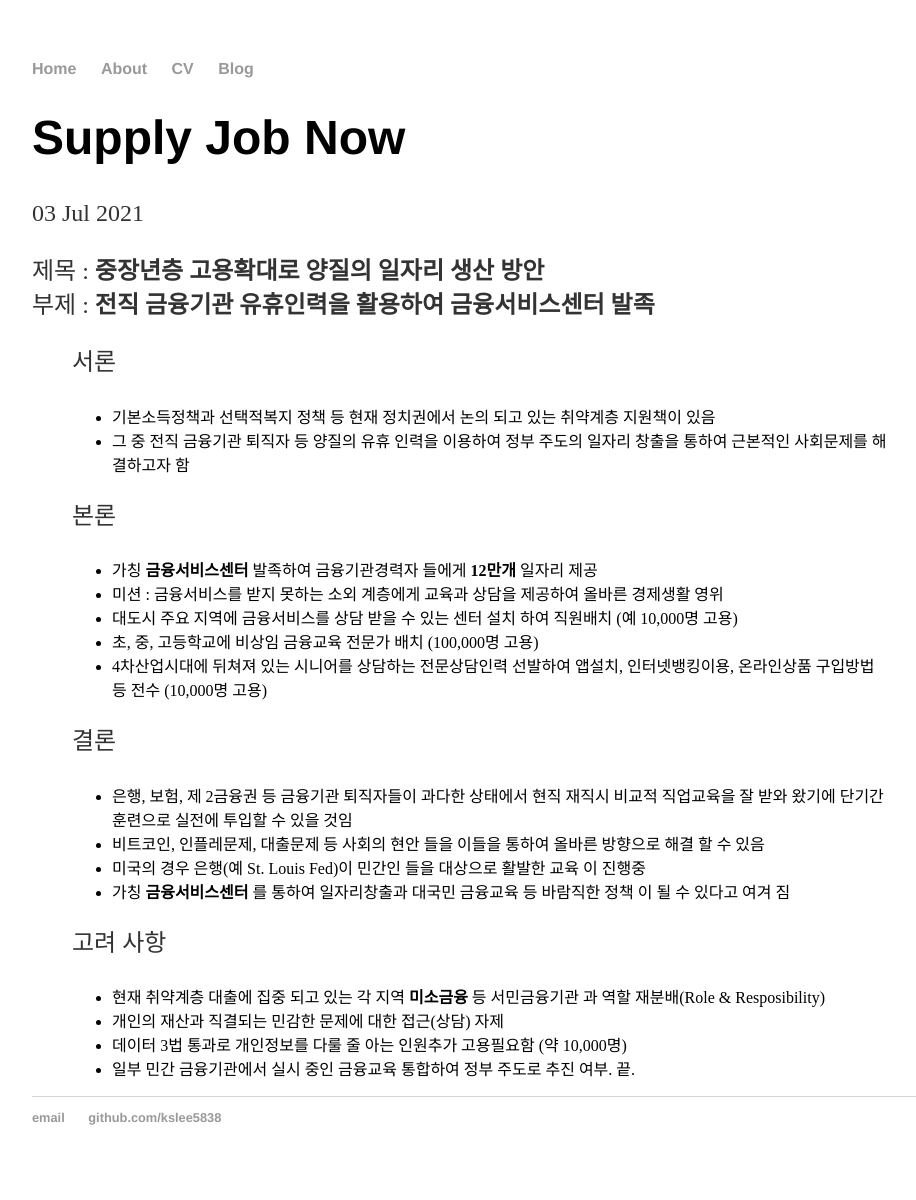
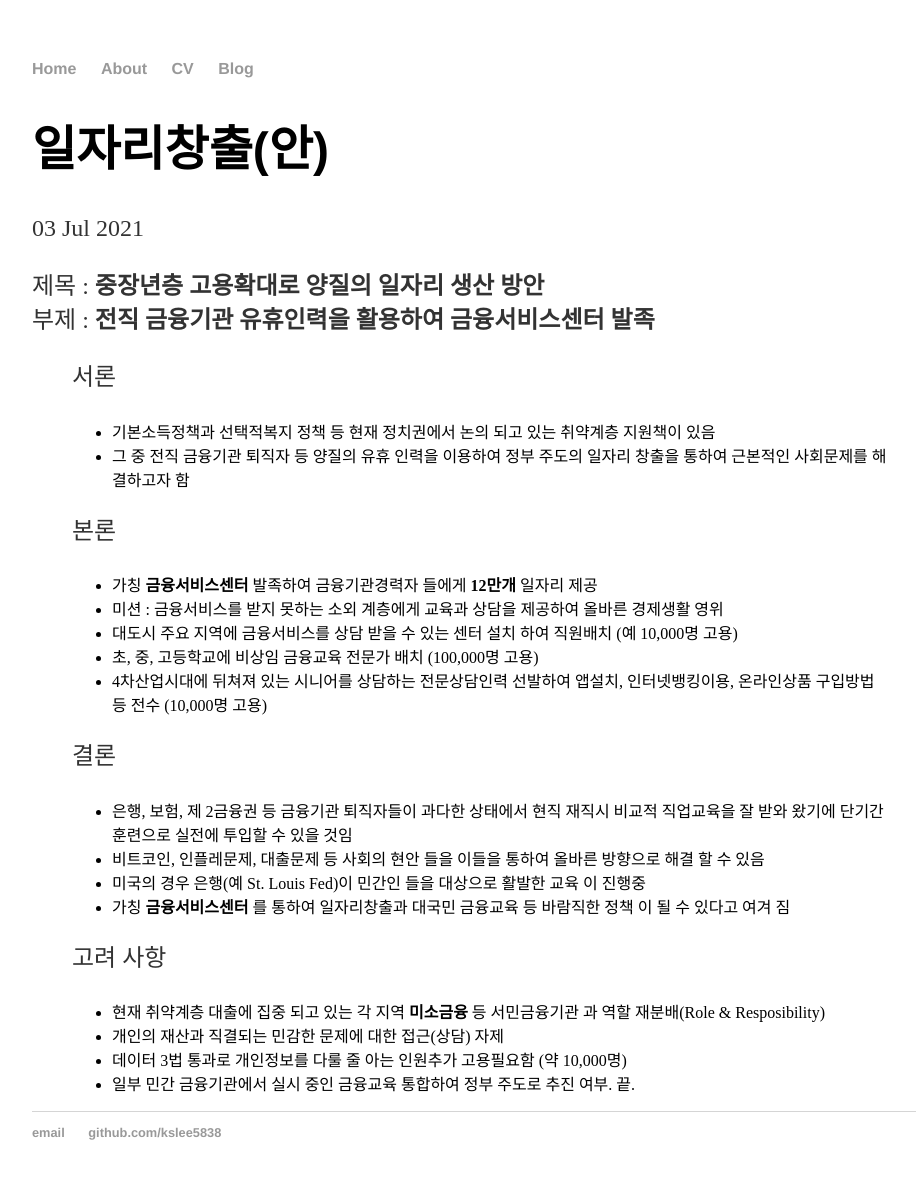
Before and after one commit to kslee5838/kslee5838.github.io, a Jekyll site: the page built from _posts/2021-07-02-일자리창출-안.md, in a window 1280 px wide. Shown: the whole page, without its empty margins (160-1076 px from the left). Built offline with Jekyll 4.4.1, drawn with Linux system fonts in a browser that asks for light colours.

Commit message:
제목바꿈

```diff
--- a/_posts/2021-07-02-supply-job-now.md
+++ b/_posts/2021-07-02-일자리창출-안.md
@@ -1,6 +1,6 @@
 ---
 layout: post
-title: "Supply Job Now"
+title: "일자리창출(안)"
 date: 2021-07-03
 ---
 
```
